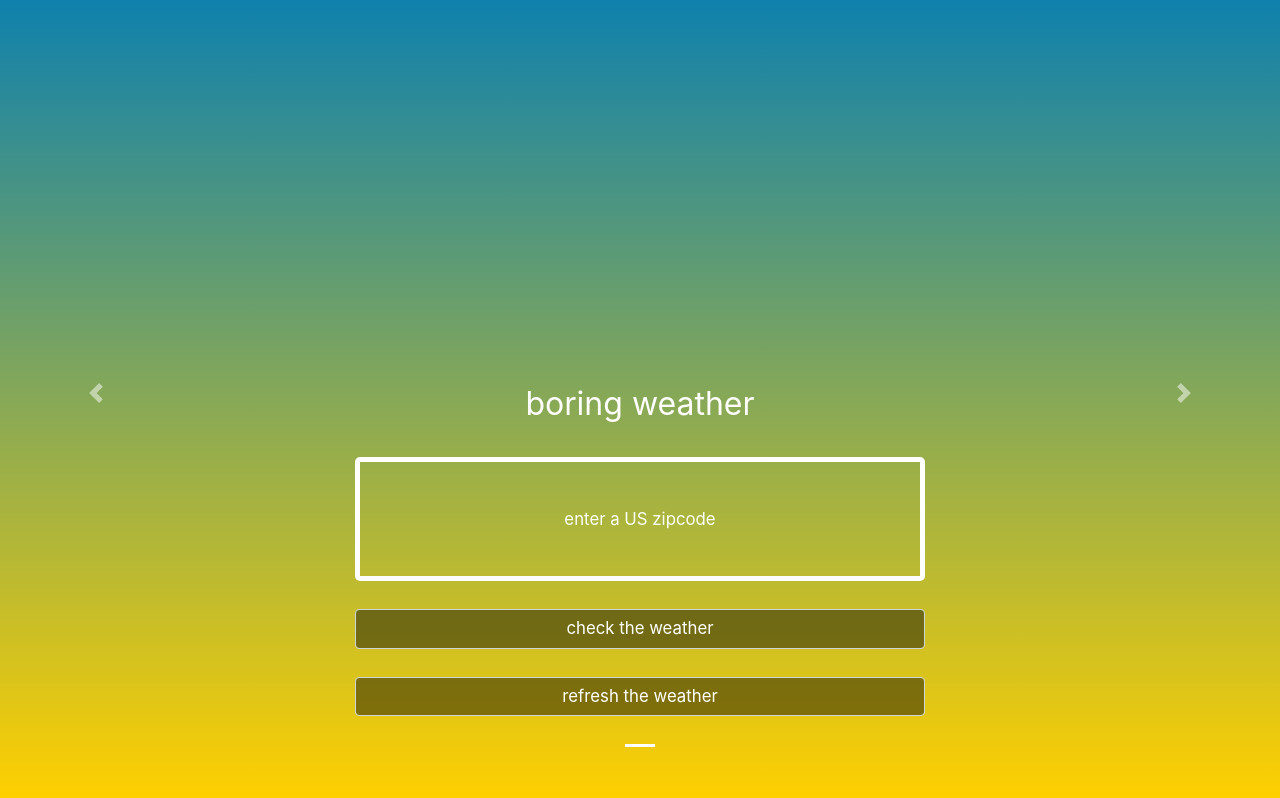
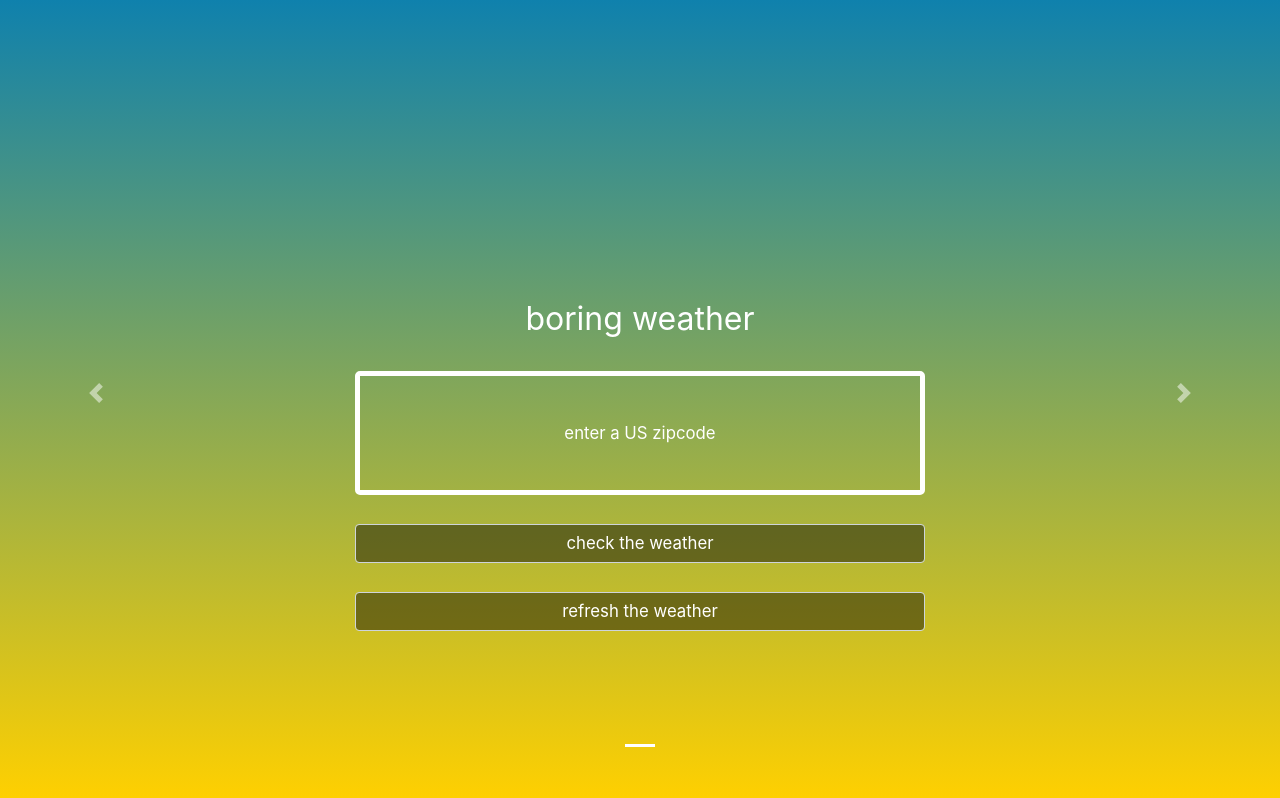
Before and after one commit to ruthrootz/boring-weather, a plain HTML site: page index.html in a window 1280 px wide. Drawn offline with nearby package versions, Linux system fonts and the light colour scheme.

Commit message:
removed some top padding

```diff
--- a/style.css
+++ b/style.css
@@ -22,7 +22,7 @@ p {
     font-size: 2rem;
     text-align: center;
     margin: 0 auto;
-    margin-top: 30%;
+    margin-top: 15%;
 }
 
 i {
```
